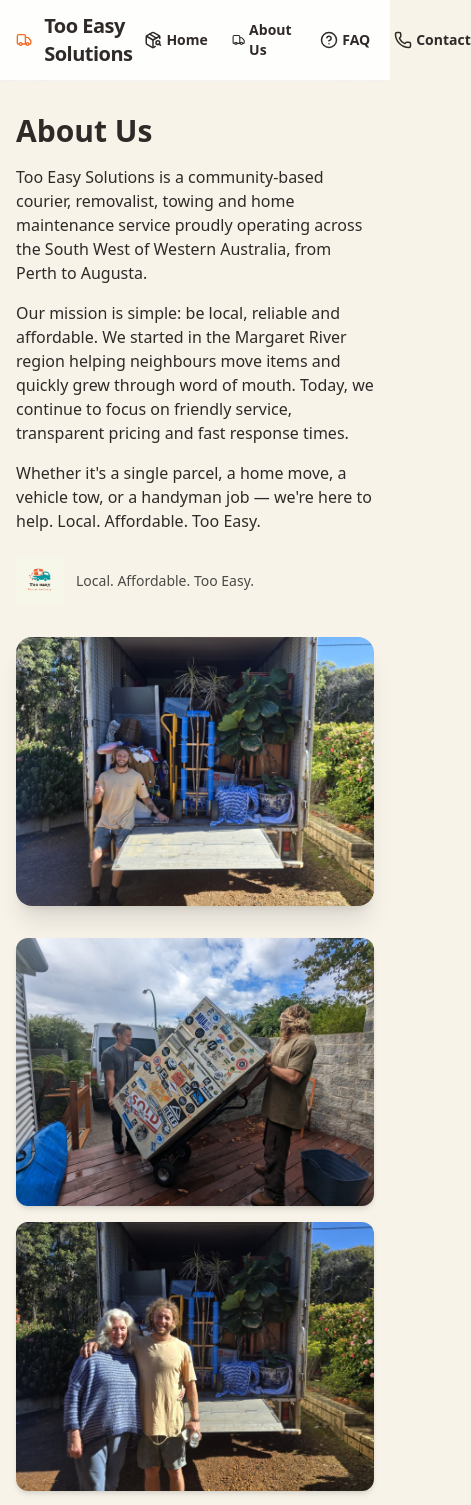
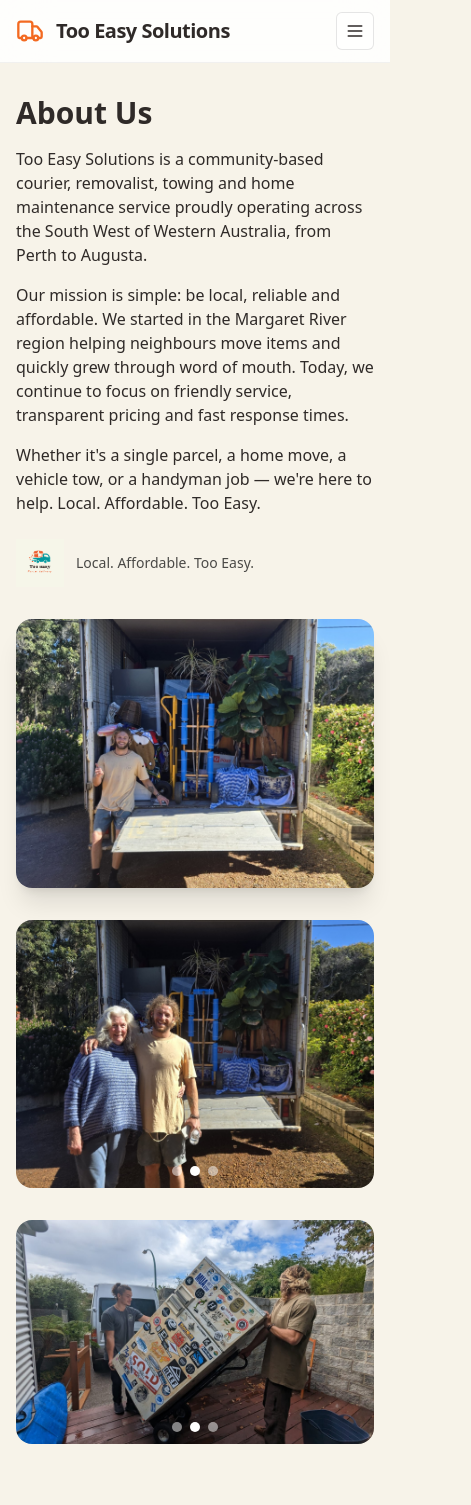
Before and after one commit to DiegoDeCamino/tooeasysolutions, a Next.js app: page /about in a window 390 px wide. Shown: the top 1505 px of the page, 471 px wide, since content can reach past the window. Built offline with nearby package versions, Linux system fonts and the light colour scheme.

Commit message:
segundo commit

```diff
--- a/src/app/about/page.tsx
+++ b/src/app/about/page.tsx
@@ -50,32 +50,20 @@ export default function AboutPage() {
         </div>
       </div>
 
-      <div className="grid sm:grid-cols-3 gap-4">
-        <div className="relative aspect-[4/3] rounded-xl overflow-hidden shadow-md">
-          <Image
-            src="/images/crew/diego working 1.jpg"
-            alt="On the job"
-            fill
-            className="object-cover"
-          />
-        </div>
-        <div className="relative aspect-[4/3] rounded-xl overflow-hidden shadow-md">
-          <Image
-            src="/images/crew/Diego and customer 1.jpg"
-            alt="With a customer"
-            fill
-            className="object-cover"
-          />
-        </div>
-        <div className="relative aspect-[4/3] rounded-xl overflow-hidden shadow-md">
-          <Image
-            src="/images/crew/Diego and customers 2.jpg"
-            alt="Delivering to clients"
-            fill
-            className="object-cover"
-          />
-        </div>
-      </div>
+      <Carousel
+        slides={[
+          { src: "/images/crew/diego working 1.jpg", alt: "On the job" },
+          {
+            src: "/images/crew/Diego and customer 1.jpg",
+            alt: "With a customer",
+          },
+          {
+            src: "/images/crew/Diego and customers 2.jpg",
+            alt: "Delivering to clients",
+          },
+        ]}
+        aspectClass="aspect-[4/3] sm:aspect-[16/9]"
+      />
 
       <Carousel
         slides={[
@@ -90,6 +78,7 @@ export default function AboutPage() {
           },
         ]}
         intervalMs={3500}
+        aspectClass="aspect-[16/10] sm:aspect-[21/9]"
       />
     </div>
   );
--- a/src/app/layout.tsx
+++ b/src/app/layout.tsx
@@ -3,6 +3,7 @@ import { Nunito } from "next/font/google";
 import Link from "next/link";
 // Image is not used directly; keep import removed to avoid lint warning
 import { PackageSearch, Truck, HelpCircle, Phone } from "lucide-react";
+import MobileNav from "@/components/shared/MobileNav";
 import "./globals.css";
 
 const nunito = Nunito({
@@ -37,14 +38,14 @@ export default function RootLayout({
         className={`${nunito.variable} antialiased min-h-screen bg-brand-cream`}
       >
         <header className="w-full sticky top-0 z-40 bg-white/85 backdrop-blur-xl border-b border-black/5">
-          <div className="mx-auto max-w-6xl px-4 py-3 flex items-center justify-between">
+          <div className="mx-auto max-w-6xl px-4 py-3 flex items-center justify-between gap-3">
             <Link href="/" className="flex items-center gap-3">
               <Truck className="text-brand-orange" size={28} />
               <span className="text-xl font-extrabold tracking-tight">
                 Too Easy Solutions
               </span>
             </Link>
-            <nav className="flex items-center gap-6 text-sm font-semibold">
+            <nav className="hidden sm:flex items-center gap-6 text-sm font-semibold">
               <Link
                 href="/"
                 className="hover:text-brand-teal flex items-center gap-1"
@@ -70,6 +71,7 @@ export default function RootLayout({
                 <Phone size={18} /> Contact
               </Link>
             </nav>
+            <MobileNav />
           </div>
         </header>
         <main className="mx-auto max-w-6xl px-4 py-8">{children}</main>
--- a/src/app/page.tsx
+++ b/src/app/page.tsx
@@ -5,8 +5,8 @@ import Carousel from "@/components/shared/Carousel";
 
 export default function Home() {
   return (
-    <div className="space-y-12">
-      <section className="relative overflow-hidden rounded-2xl bg-[url('/images/hero.jpg')] bg-cover bg-center min-h-[360px] flex items-center">
+    <div className="space-y-10 sm:space-y-12">
+      <section className="relative overflow-hidden rounded-2xl bg-[url('/images/hero.jpg')] bg-cover bg-center min-h-[420px] sm:min-h-[360px] flex items-center">
         <div className="absolute inset-0 bg-gradient-to-br from-black/60 via-black/40 to-black/20" />
         <div className="relative z-10 w-full p-6 sm:p-10 text-white">
           <div className="max-w-3xl space-y-3">
@@ -26,8 +26,8 @@ export default function Home() {
               we&apos;re here to help. 🌱 Local. Affordable. Too Easy.
             </p>
           </div>
-          <div className="mt-6">
-            <div className="card p-4 sm:p-6 shadow-2xl ring-1 ring-black/5">
+          <div className="mt-4 sm:mt-6">
+            <div className="card p-3 sm:p-6 shadow-2xl ring-1 ring-black/5">
               <div className="flex items-center gap-3 mb-3">
                 <Image
                   src="/images/logo.png"
@@ -56,10 +56,11 @@ export default function Home() {
           },
         ]}
         intervalMs={3500}
+        aspectClass="aspect-[4/3] sm:aspect-[16/9]"
       />
 
-      <section className="grid sm:grid-cols-3 gap-6">
-        <div className="card p-5 hover:shadow-2xl transition-shadow">
+      <section className="grid grid-cols-1 sm:grid-cols-3 gap-4 sm:gap-6">
+        <div className="card p-4 sm:p-5 hover:shadow-2xl transition-shadow">
           <Package className="text-brand-teal" size={40} />
           <h3 className="mt-3 font-bold text-lg">Parcel Delivery</h3>
           <p className="text-sm text-black/70">
@@ -67,14 +68,14 @@ export default function Home() {
             fast.
           </p>
         </div>
-        <div className="card p-5 hover:shadow-2xl transition-shadow">
+        <div className="card p-4 sm:p-5 hover:shadow-2xl transition-shadow">
           <Move className="text-brand-teal" size={40} />
           <h3 className="mt-3 font-bold text-lg">Removals</h3>
           <p className="text-sm text-black/70">
             Single items to full moves. Careful hands, fair prices.
           </p>
         </div>
-        <div className="card p-5 hover:shadow-2xl transition-shadow">
+        <div className="card p-4 sm:p-5 hover:shadow-2xl transition-shadow">
           <div className="flex items-center gap-3">
             <Car className="text-brand-teal" size={36} />
             <Wrench className="text-brand-orange" size={32} />
--- a/src/components/shared/Carousel.tsx
+++ b/src/components/shared/Carousel.tsx
@@ -11,11 +11,13 @@ export default function Carousel({
   intervalMs = 3500,
   showArrows = true,
   showDots = true,
+  aspectClass = "aspect-[16/9] sm:aspect-[21/9]",
 }: {
   slides: Slide[];
   intervalMs?: number;
   showArrows?: boolean;
   showDots?: boolean;
+  aspectClass?: string;
 }) {
   const [index, setIndex] = useState(0);
   const touchStartX = useRef<number | null>(null);
@@ -61,7 +63,7 @@ export default function Carousel({
         if (e.key === "ArrowRight") go(1);
       }}
     >
-      <div className="relative aspect-[21/9]">
+      <div className={`relative ${aspectClass}`}>
         {slides.map((s, i) => (
           <div
             key={i}
--- /dev/null
+++ b/src/components/shared/MobileNav.tsx
@@ -0,0 +1,109 @@
+"use client";
+
+import { useState } from "react";
+import Link from "next/link";
+import { Menu, X, Home, Info, HelpCircle, Phone } from "lucide-react";
+
+export default function MobileNav() {
+  const [open, setOpen] = useState(false);
+
+  return (
+    <div className="sm:hidden">
+      <button
+        type="button"
+        aria-label={open ? "Close menu" : "Open menu"}
+        aria-expanded={open}
+        className="p-2 rounded-md border border-black/10 bg-white/70 hover:bg-white"
+        onClick={() => setOpen((v) => !v)}
+      >
+        {open ? <X size={20} /> : <Menu size={20} />}
+      </button>
+
+      {open && (
+        <div
+          className="fixed inset-0 z-50 bg-black/40 backdrop-blur-sm"
+          role="dialog"
+          aria-modal="true"
+          onClick={() => setOpen(false)}
+        >
+          <nav
+            className="absolute right-0 top-0 h-full w-[78%] max-w-[320px] bg-white shadow-xl p-5 flex flex-col gap-4"
+            onClick={(e) => e.stopPropagation()}
+          >
+            <div className="flex items-center justify-between">
+              <span className="font-extrabold">Menu</span>
+              <button
+                aria-label="Close menu"
+                className="p-2 rounded-md border border-black/10"
+                onClick={() => setOpen(false)}
+              >
+                <X size={18} />
+              </button>
+            </div>
+            <ul className="flex flex-col gap-2">
+              <li>
+                <NavLink
+                  href="/"
+                  icon={<Home size={16} />}
+                  text="Home"
+                  onNavigate={() => setOpen(false)}
+                />
+              </li>
+              <li>
+                <NavLink
+                  href="/about"
+                  icon={<Info size={16} />}
+                  text="About Us"
+                  onNavigate={() => setOpen(false)}
+                />
+              </li>
+              <li>
+                <NavLink
+                  href="/faq"
+                  icon={<HelpCircle size={16} />}
+                  text="FAQ"
+                  onNavigate={() => setOpen(false)}
+                />
+              </li>
+              <li>
+                <NavLink
+                  href="/contact"
+                  icon={<Phone size={16} />}
+                  text="Contact"
+                  onNavigate={() => setOpen(false)}
+                />
+              </li>
+            </ul>
+            <div className="mt-auto text-sm text-black/70">
+              <p>tooeasyparceldelivery@gmail.com</p>
+              <p>0432 689 687</p>
+            </div>
+          </nav>
+        </div>
+      )}
+    </div>
+  );
+}
+
+function NavLink({
+  href,
+  icon,
+  text,
+  onNavigate,
+}: {
+  href: string;
+  icon: React.ReactNode;
+  text: string;
+  onNavigate: () => void;
+}) {
+  return (
+    <Link
+      href={href}
+      className="flex items-center gap-3 rounded-lg px-3 py-2 hover:bg-brand-cream"
+      onClick={onNavigate}
+    >
+      <span className="text-brand-teal">{icon}</span>
+      <span className="font-semibold">{text}</span>
+    </Link>
+  );
+}
```
